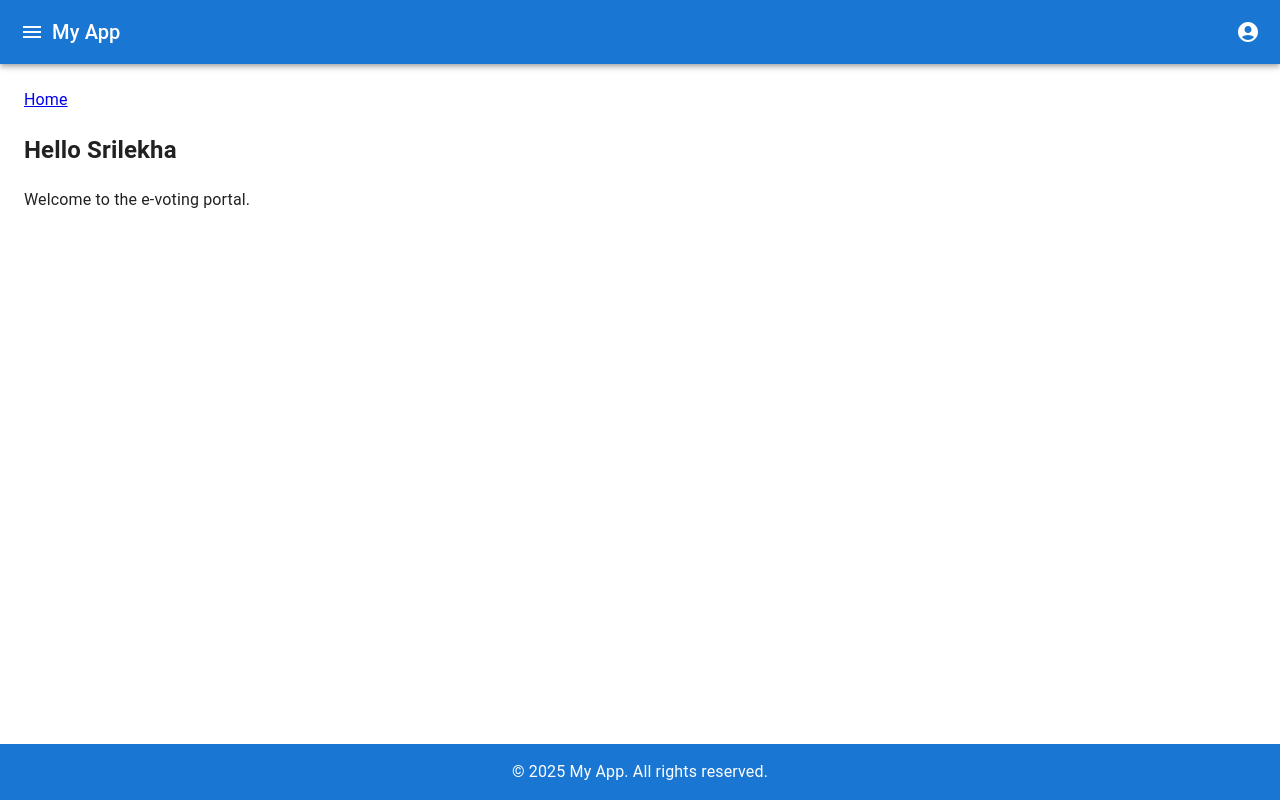
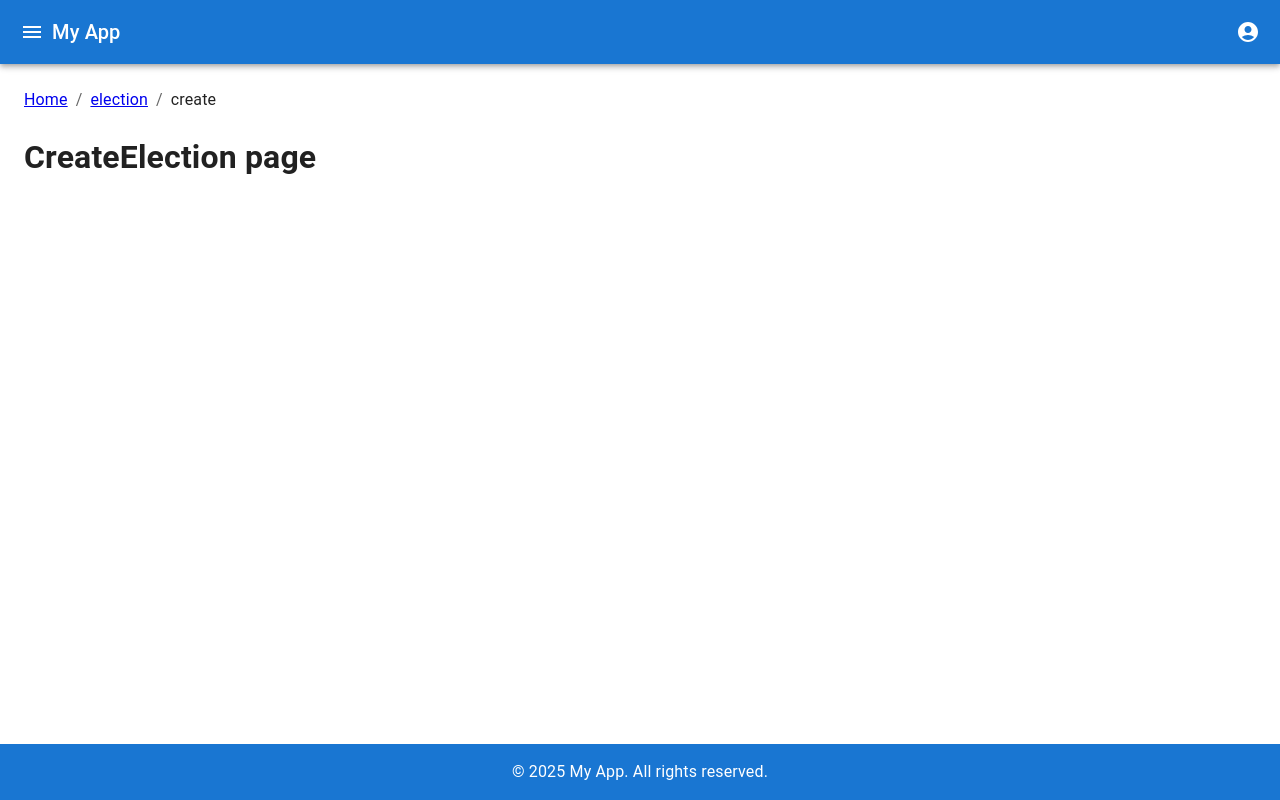
Before and after one commit to srilekhapanigrahy0/onlineVotingUI, a React (Create React App) app: page /election/create in a window 1280 px wide. Before the commit this address led to /. Built offline with nearby package versions, Linux system fonts and the light colour scheme; the HTML template or start-up script is replaced by a standard one.

Commit message:
election module creation

```diff
--- a/src/App.js
+++ b/src/App.js
@@ -17,6 +17,11 @@ import CreateCompany from './components/Company/CreateCompany';
 import ManageCompany from './components/Company/ManageCompany';
 import ViewCompany from './components/Company/ViewCompany';
 import EditCompany from './components/Company/EditCompany';
+
+import ManageElection from './components/Election/ManageElection';
+import CreateElection from './components/Election/CreateElection';
+import EditElection from './components/Election/EditElection';
+import ViewElection from './components/Election/ViewElection';
 
 import ViewProfile from './components/Profile/ViewProfile';
 import Login from './components/Security/Login/Login';
@@ -47,10 +52,17 @@ const App = () => {
                 <Route path="/view-profile" element={<ViewProfile />} />
 
                 <Route path="/login" element={<Login />} />
+
                 <Route path="/company" element={<ManageCompany />} />
                 <Route path="/company/create" element={<CreateCompany />} />
                 <Route path="/company/view/:id" element={<ViewCompany />} />
                 <Route path="/company/edit/:id" element={<EditCompany />} />
+
+                <Route path="/election" element={<ManageElection />} />
+                <Route path="/election/create" element={<CreateElection />} />
+                <Route path="/election/view/:id" element={<ViewElection />} />
+                <Route path="/election/edit/:id" element={<EditElection />} />
+
                 {/* <Route path="/team" element={<Team />} />
                 <Route path="/contact/email" element={<Email />} />
                 <Route path="/contact/phone" element={<Phone />} />
--- /dev/null
+++ b/src/components/Election/CreateElection.js
@@ -0,0 +1,7 @@
+const CreateElection = () => {
+  return (
+    <h1>CreateElection page</h1>
+  );
+};
+
+export default CreateElection;
--- /dev/null
+++ b/src/components/Election/EditElection.js
@@ -0,0 +1,7 @@
+const EditElection = () => {
+  return (
+    <h1>EditElection page</h1>
+  );
+};
+
+export default EditElection;
--- /dev/null
+++ b/src/components/Election/ManageElection.js
@@ -0,0 +1,7 @@
+const ManageElection = () => {
+  return (
+    <h1>ManageElection page</h1>
+  );
+};
+
+export default ManageElection;
--- /dev/null
+++ b/src/components/Election/ViewElection.js
@@ -0,0 +1,7 @@
+const ViewElection = () => {
+  return (
+    <h1>ViewElection page</h1>
+  );
+};
+
+export default ViewElection;
```
